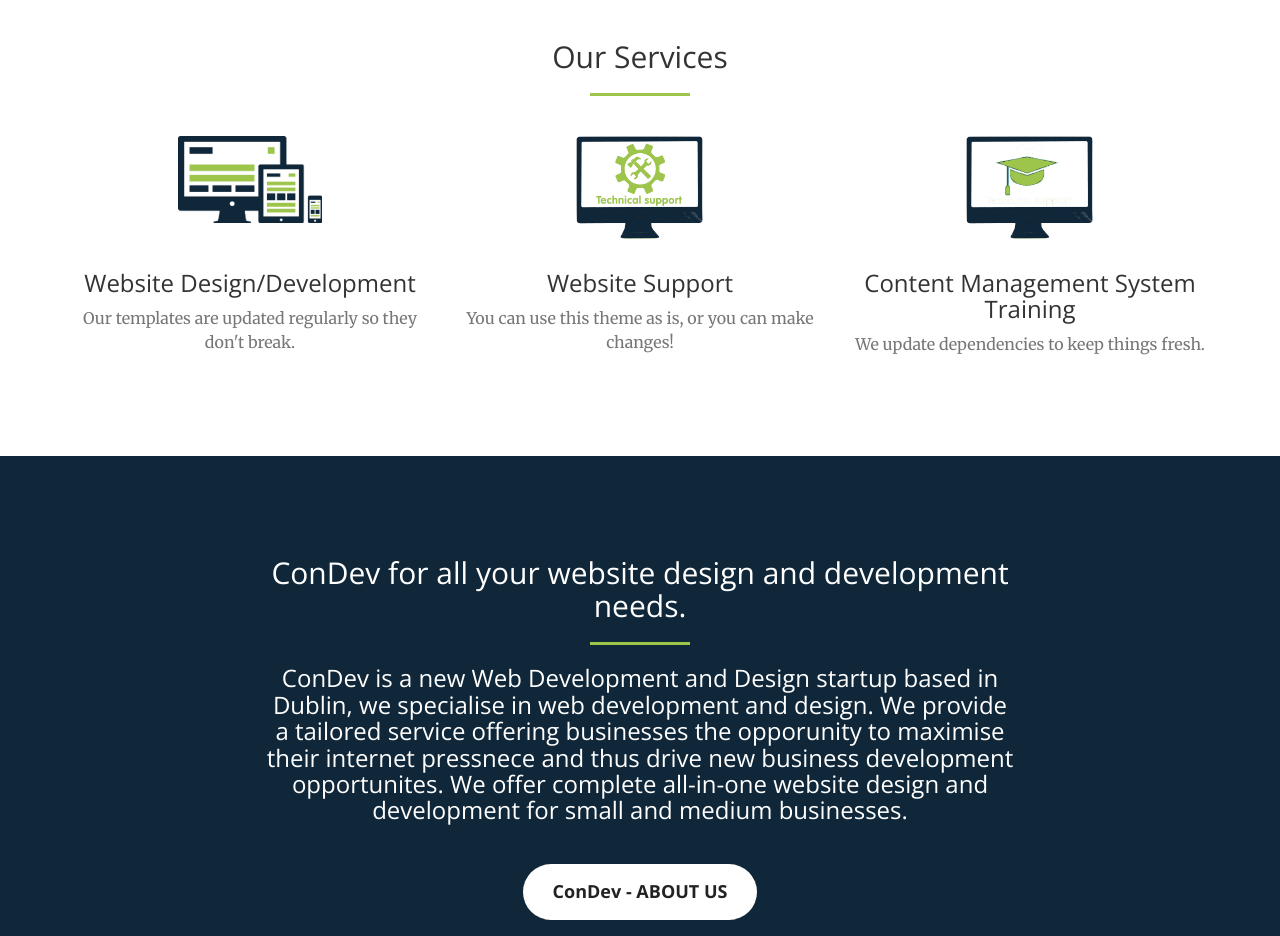
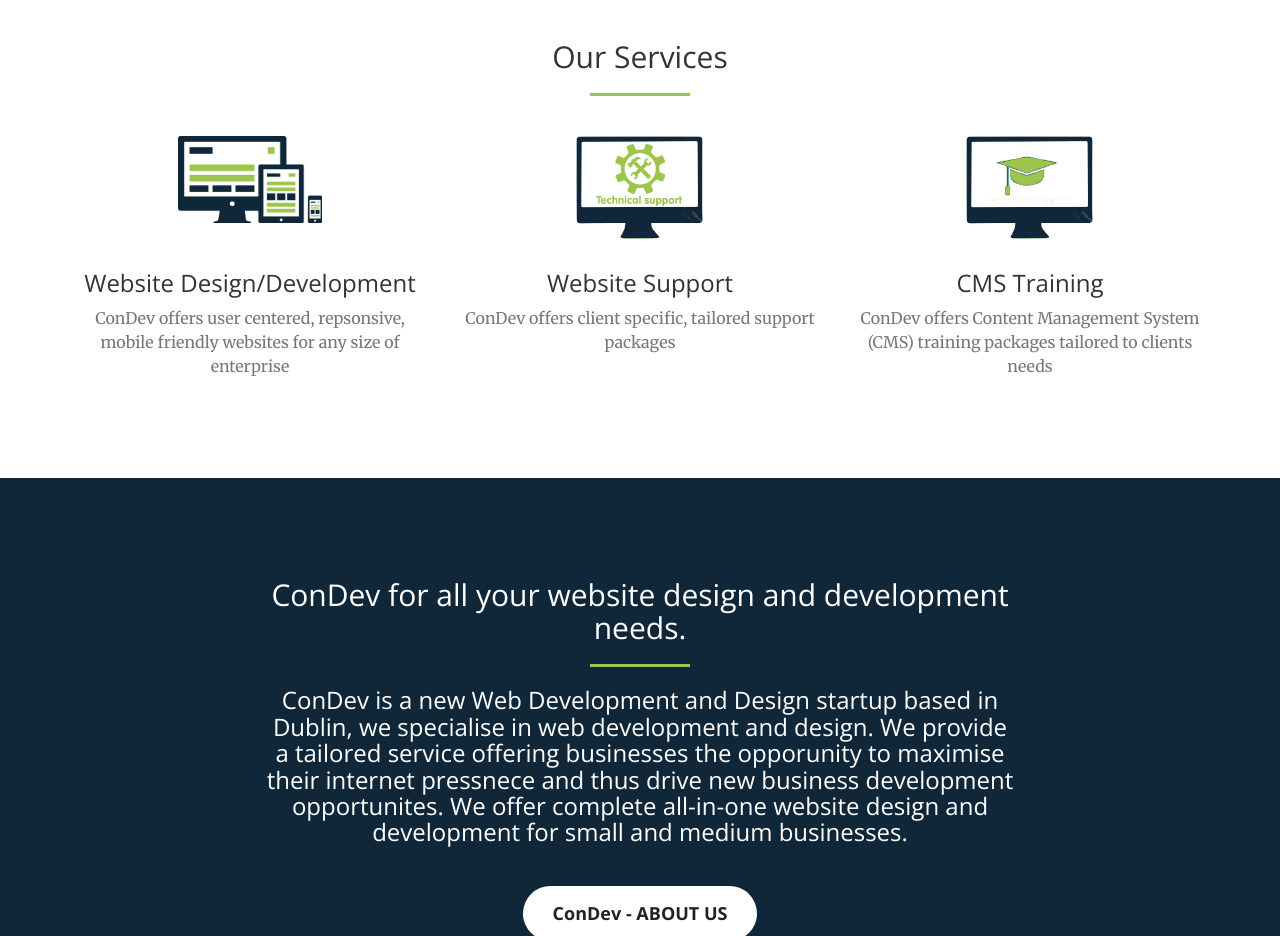
Before and after one commit to stephenconnor/stephenconnor.github.io, a plain HTML site: page index.html in a window 1280 px wide. Shown: the part 860-1796 px from the top of the page. Drawn offline with nearby package versions, Linux system fonts and the light colour scheme.

Commit message:
20160104 21:51

```diff
--- a/index.html
+++ b/index.html
@@ -140,27 +140,27 @@
             <div class="row">
                 <div class="col-lg-4 col-md-4 col-sm-12  text-center">
                     <div class="service-box WebDev">
-                        <img src="img/responsiveDesign_blue_green.png" alt="Design & Development">
+                        <a href="#packages"><img src="img/responsiveDesign_blue_green.png" alt="Design & Development"></a>
                         <div class="serviceBox_WebDev">
                         <h3>Website Design/Development</h3>
-                        <p class="text-muted">Our templates are updated regularly so they don't break.</p>
+                        <p class="text-muted">ConDev offers user centered, repsonsive, mobile friendly websites for any size of enterprise</p>
                         </div>
                     </div>
                 </div>
                 <div class="col-lg-4 col-md-4 col-sm-12 text-center">
                     <div class="service-box WebSup">
-                        <img src="img/support-icon-23329139.jpg">
+                        <a href="#packages"><img src="img/support-icon-23329139.jpg" alt="Website Support"></a>
                         <div class="serviceBox_WebSup">
                         <h3>Website Support</h3>
-                        <p class="text-muted" >You can use this theme as is, or you can make changes!</p></div>
+                        <p class="text-muted" >ConDev offers client specific, tailored support packages</p></div>
                     </div>
                 </div>
                 <div class="col-lg-4 col-md-4 col-sm-12 text-center">
                     <div class="service-box CmsTrain">
-                        <img src="img/support-icon-23329139_1_1.png">
+                        <a href="#packages"><img src="img/support-icon-23329139_1_1.png" alt="Content Mangement System Training"></a>
                         <div class="serviceBox_CmsTrain">
-                        <h3>Content Management System Training</h3>
-                        <p class="text-muted">We update dependencies to keep things fresh.</p></div>
+                        <h3>CMS Training</h3>
+                        <p class="text-muted">ConDev offers Content Management System (CMS) training packages tailored to clients needs</p></div>
                     </div>
                 </div>
                 <!-- <div class="col-md-3 col-sm-8 col-sm-offset-2 text-center">
@@ -307,7 +307,7 @@
                     <hr class="light">
                     <br>
                 <div class="col-lg-4 col-md-4 col-sm-12 website_packages button-group accordion" id="myAccordion">
-                        <h3 class="section-heading"  > Website Development Packages</h3>
+                    <h3 class="section-heading">Website Development Packages</h3>
                     <div class="panel">
                     <p><a class="btn btn-default btn-md" role="button" data-toggle="collapse" data-parent="#myAccordion" href="#siteLevel1" aria-expanded="false" aria-controls="collapseExample">Wesbite Development Level 1 </a></p>
                     <div class="collapse collapse_panel_green" id="siteLevel1">
```
